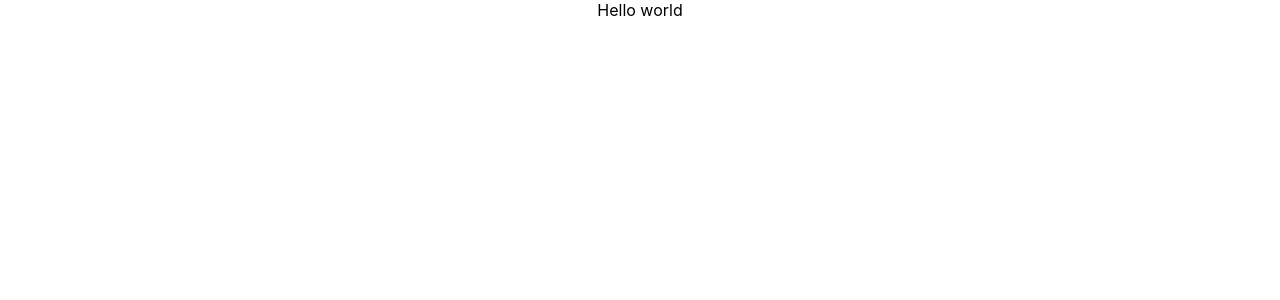
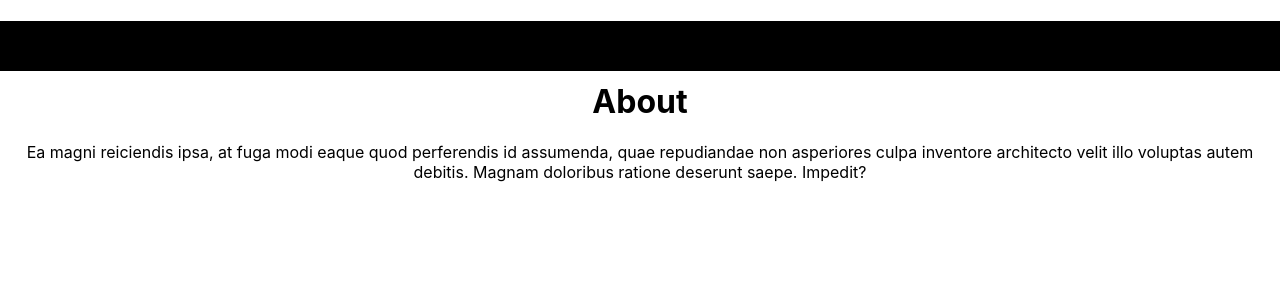
Before and after one commit to Sarfaraz0730/basic-app, a React (Create React App) app: page /about in a window 1280 px wide. Shown: the top 300 px of the page. Built offline with nearby package versions, Linux system fonts and the light colour scheme.

Commit message:
routing is almost done

```diff
--- a/src/App.js
+++ /dev/null
@@ -1,12 +0,0 @@
-import logo from './logo.svg';
-import './App.css';
-
-function App() {
-  return (
-    <div className="App">
-     Hello world
-    </div>
-  );
-}
-
-export default App;
--- /dev/null
+++ b/src/App.jsx
@@ -0,0 +1,24 @@
+import logo from './logo.svg';
+import './App.css';
+// import { Routes, Route } from "react-router-dom";
+import { Route, Routes} from "react-router-dom"
+import Navbar from './components/Navbar';
+import Home from './components/Home';
+import About from './components/About';
+
+
+function App() {
+  return (
+    <div className="App">
+      <Navbar/>
+      <Home/>
+      <Routes>
+        <Route path="/home" element={<Home/>}></Route>
+        <Route path="/about" element={<About/>} ></Route>
+        {/* <Route path="/AddNewImage" element={<AddNewImage />}></Route> */}
+      </Routes>
+    </div>
+  );
+}
+
+export default App;
--- /dev/null
+++ b/src/components/About.jsx
@@ -0,0 +1,24 @@
+import React from 'react'
+import { Link, useNavigate } from 'react-router-dom'
+
+
+const About = () => {
+
+    const navigate = useNavigate()
+    const handleABout = ()=>{
+        navigate("/home")
+    }
+
+
+  return (
+    <div>
+      <h1  onClick={handleABout} >About </h1>
+
+
+      Ea magni reiciendis ipsa, at fuga modi eaque quod perferendis id assumenda, quae repudiandae non asperiores culpa inventore architecto velit illo voluptas autem debitis. Magnam doloribus ratione deserunt saepe. Impedit?
+
+    </div>
+  )
+}
+
+export default About
--- /dev/null
+++ b/src/components/Home.jsx
@@ -0,0 +1,20 @@
+import React from 'react'
+import { useNavigate } from 'react-router-dom'
+
+const Home = () => {
+    const navigate = useNavigate()
+    const handleClick = ()=>{
+        navigate("/about")
+    }
+
+  return (
+    <div>
+      <h1  onClick={handleClick} >Home</h1>
+
+
+
+    </div>
+  )
+}
+
+export default Home
--- /dev/null
+++ b/src/components/Navbar.jsx
@@ -0,0 +1,9 @@
+import React from 'react'
+import "./style.css"
+export default function Navbar() {
+  return (
+    <div>
+    <div className='navbar'></div>
+    </div>
+  )
+}
--- /dev/null
+++ b/src/components/style.css
@@ -0,0 +1,7 @@
+.navbar{
+    height:50px;
+    width: 100%;
+    background-color: black;
+
+    position: fixed;
+}
--- a/src/index.js
+++ b/src/index.js
@@ -3,12 +3,15 @@ import ReactDOM from 'react-dom/client';
 import './index.css';
 import App from './App';
 import reportWebVitals from './reportWebVitals';
+import { BrowserRouter } from 'react-router-dom';
 
 const root = ReactDOM.createRoot(document.getElementById('root'));
 root.render(
+  <BrowserRouter>
   <React.StrictMode>
     <App />
   </React.StrictMode>
+  </BrowserRouter>
 );
 
 // If you want to start measuring performance in your app, pass a function
```
